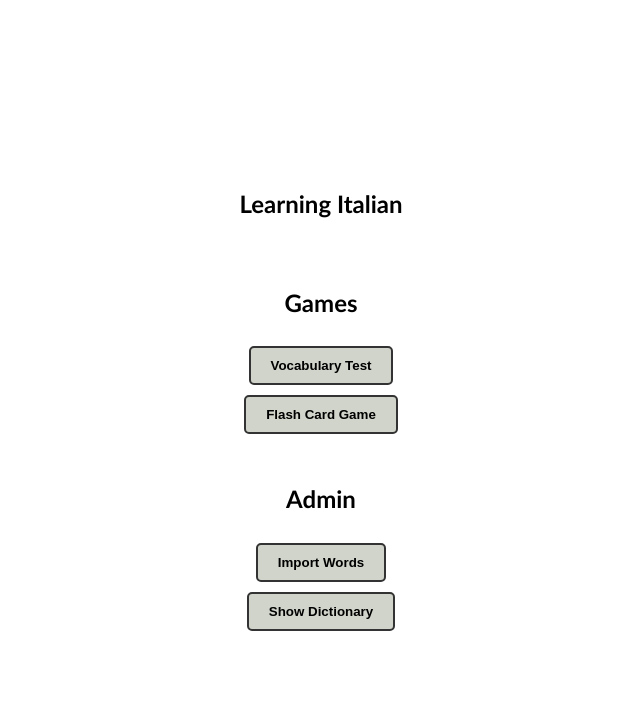
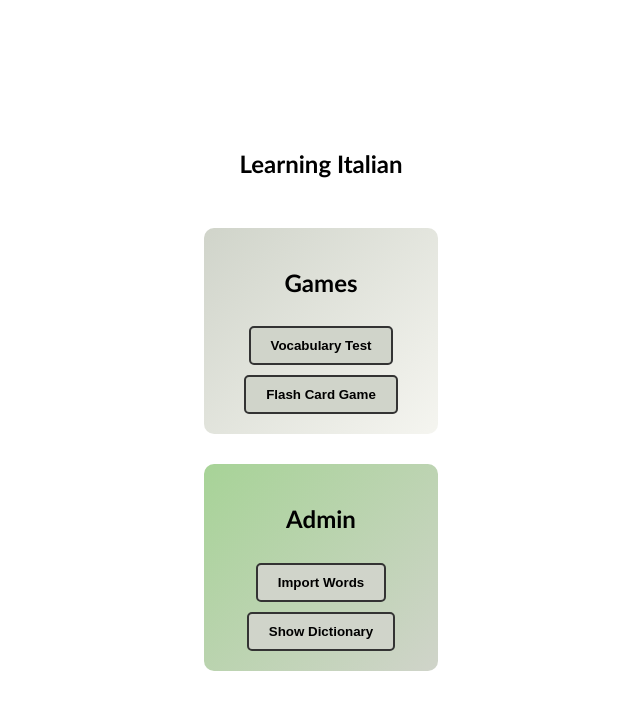
Before and after one commit to PatrykWidz/learning-italian-app, a Flask app: page / in a window 1280 px wide. Shown: the top 710 px of the page, without its empty margins (319-959 px from the left). Run offline with Flask 3, Linux system fonts and the light colour scheme.

Commit message:
style: add backgrounds to menu sections

```diff
--- a/static/css/styles.css
+++ b/static/css/styles.css
@@ -90,6 +90,17 @@ img.flag {
     flex-direction: column;
     align-items: center;
     gap: 10px;
+    padding: 20px;
+    border-radius: 10px;
+    width: 100%;
+}
+
+.menu .section:nth-of-type(odd) {
+    background: linear-gradient(135deg, #D0D4CA, #F5F5F0);
+}
+
+.menu .section:nth-of-type(even) {
+    background: linear-gradient(135deg, #A7D397, #D0D4CA);
 }
 
 .menu button {
```
